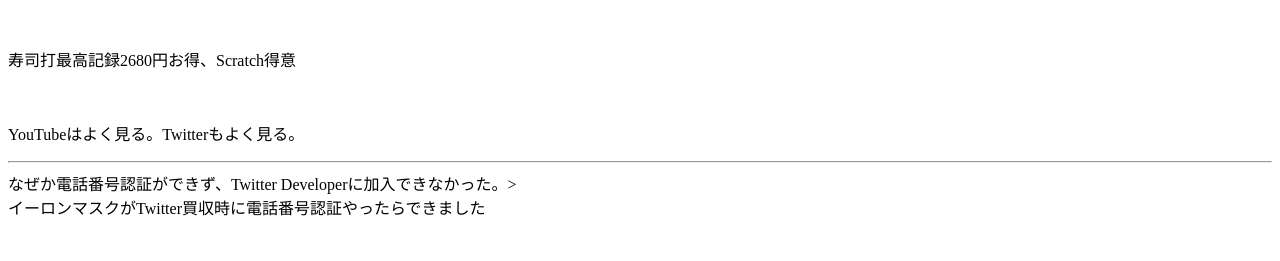
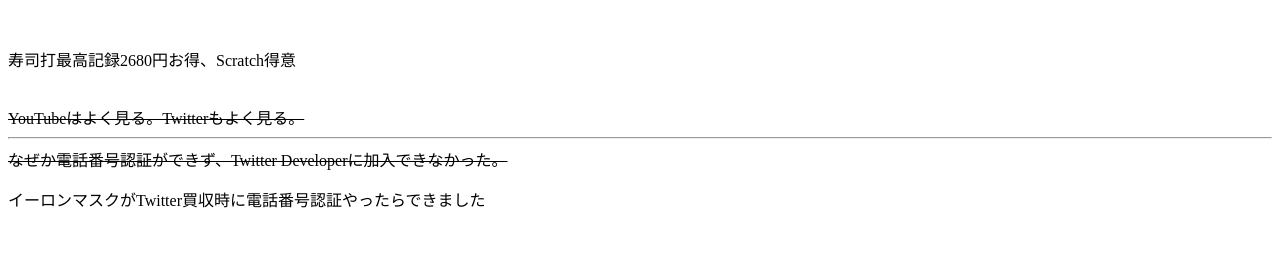
Before and after one commit to qgbv/qgbv.github.io, a plain HTML site: page index.html in a window 1280 px wide. Shown: the part 102-363 px from the top of the page. Drawn offline with Linux system fonts and the light colour scheme.

Commit message:
Update index.html

```diff
--- a/index.html
+++ b/index.html
@@ -4,9 +4,10 @@
 <br>
 <p>寿司打最高記録2680円お得、Scratch得意</p>
 <br>
-<p>YouTubeはよく見る。Twitterもよく見る。<hr>なぜか電話番号認証ができず、Twitter Developerに加入できなかった。><br>イーロンマスクがTwitter買収時に電話番号認証やったらできました</p>
+<s>YouTubeはよく見る。Twitterもよく見る。<hr>なぜか電話番号認証ができず、Twitter Developerに加入できなかった。</s>
+<p>イーロンマスクがTwitter買収時に電話番号認証やったらできました</p>
 <br>
 <h1>リンク集</h1>
 <a href="https://twitter.com/qgbv_">Twitter</a>
-<a href="https://qgbv.hatenablog.com">ブログ</a>
+<a href="https://qgbv.3rin.net">ブログ</a>
 <img src="https://media.tenor.com/2roX3uxz_68AAAAC/cat-space.gif">
```
